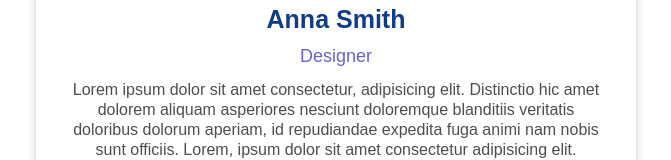
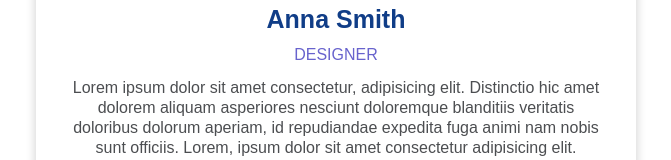
Before and after one commit to ilicc-sara/Team-Members, a website built with Vite: page index.html in a window 1280 px wide. Shown: the part 340-500 px from the top of the page, without its empty margins (304-975 px from the left). Built offline with nearby package versions, Linux system fonts and the light colour scheme.

Commit message:
modify fonts on css

```diff
--- a/style.css
+++ b/style.css
@@ -74,8 +74,9 @@
 
 .job {
   justify-self: center;
-  font-size: 1.8rem;
+  font-size: 1.6rem;
   color: #6863cd;
+  text-transform: uppercase;
 }
 
 .info-cont {
```
